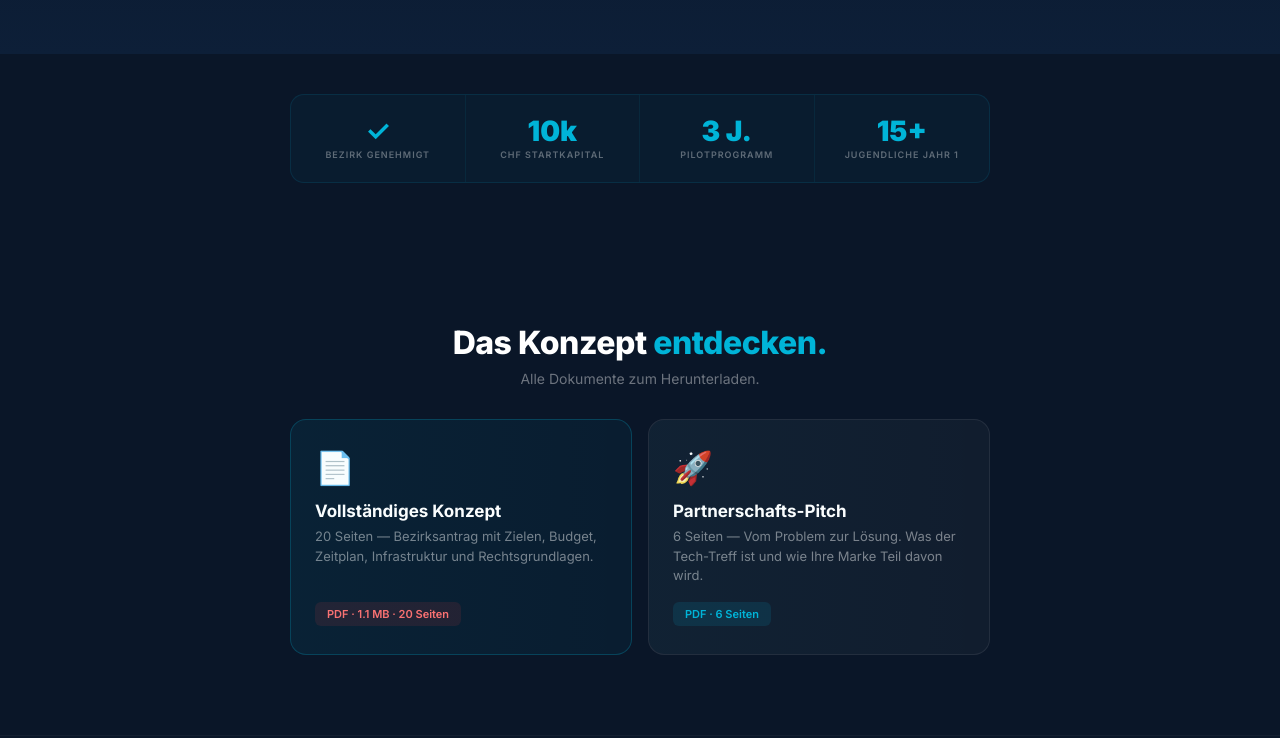
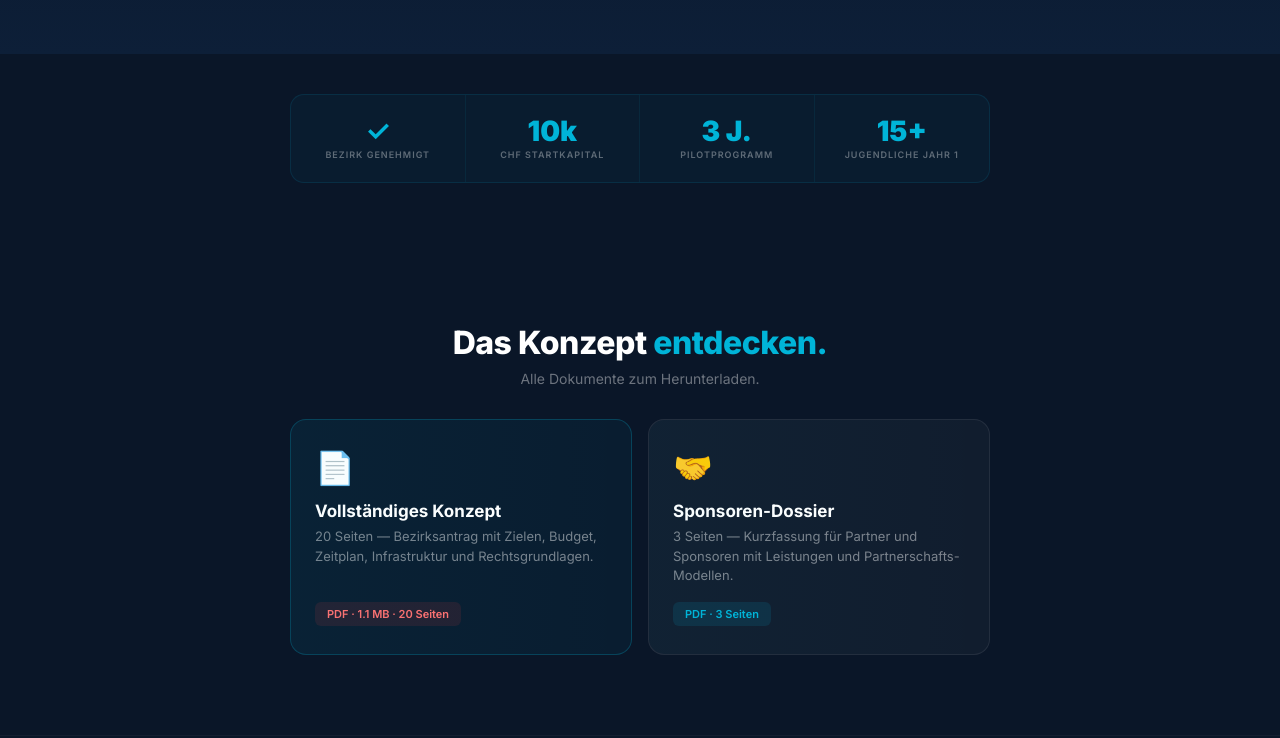
Before and after one commit to Scientia07/tech-treff, a plain HTML site: page index.html in a window 1280 px wide. Shown: the part 1066-1804 px from the top of the page. Drawn offline with Linux system fonts and the light colour scheme.

Commit message:
Fix: Link Sponsoren-Dossier auf vorhandenes PDF

```diff
--- a/index.html
+++ b/index.html
@@ -607,12 +607,12 @@
             <p>20 Seiten — Bezirksantrag mit Zielen, Budget, Zeitplan, Infrastruktur und Rechtsgrundlagen.</p>
             <span class="dl-tag dl-tag-pdf">PDF · 1.1 MB · 20 Seiten</span>
         </a>
-        <a class="dl-card" href="Brand-Pitch_DE.pdf" download>
+        <a class="dl-card" href="Kurzfassung_Sponsoren.pdf" download>
             <div class="dl-arrow">→</div>
-            <div class="dl-icon">🚀</div>
-            <h3>Partnerschafts-Pitch</h3>
-            <p>6 Seiten — Vom Problem zur Lösung. Was der Tech-Treff ist und wie Ihre Marke Teil davon wird.</p>
-            <span class="dl-tag dl-tag-pitch">PDF · 6 Seiten</span>
+            <div class="dl-icon">🤝</div>
+            <h3>Sponsoren-Dossier</h3>
+            <p>3 Seiten — Kurzfassung für Partner und Sponsoren mit Leistungen und Partnerschafts-Modellen.</p>
+            <span class="dl-tag dl-tag-pitch">PDF · 3 Seiten</span>
         </a>
     </div>
 </section>
```
